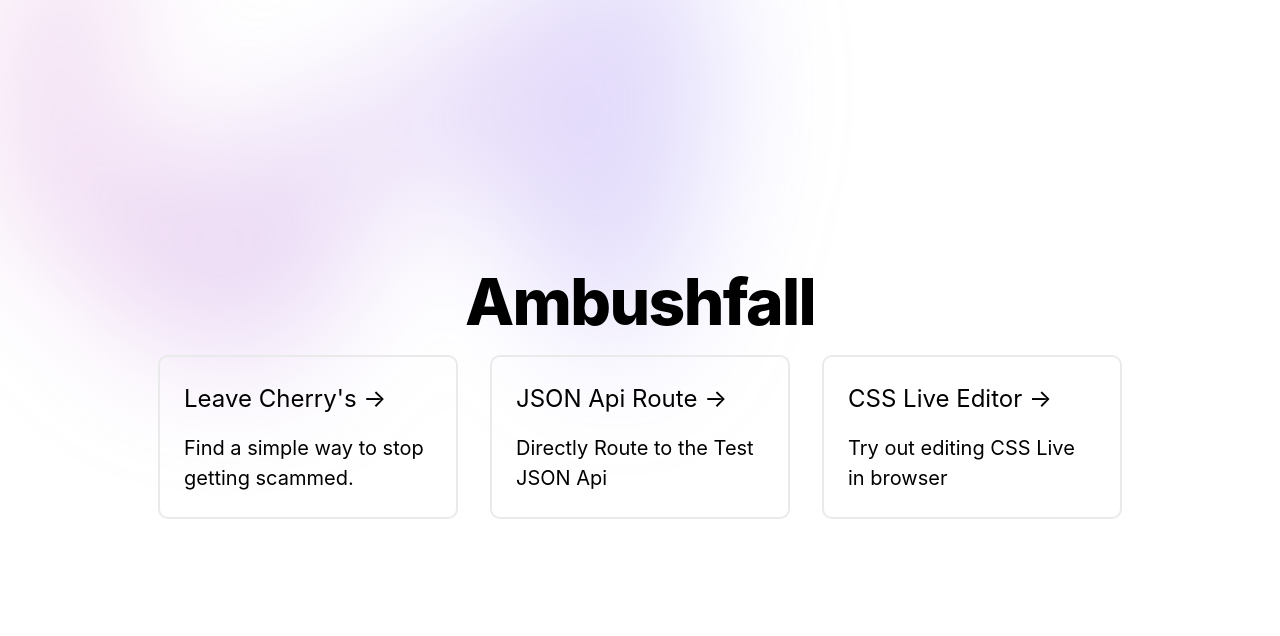
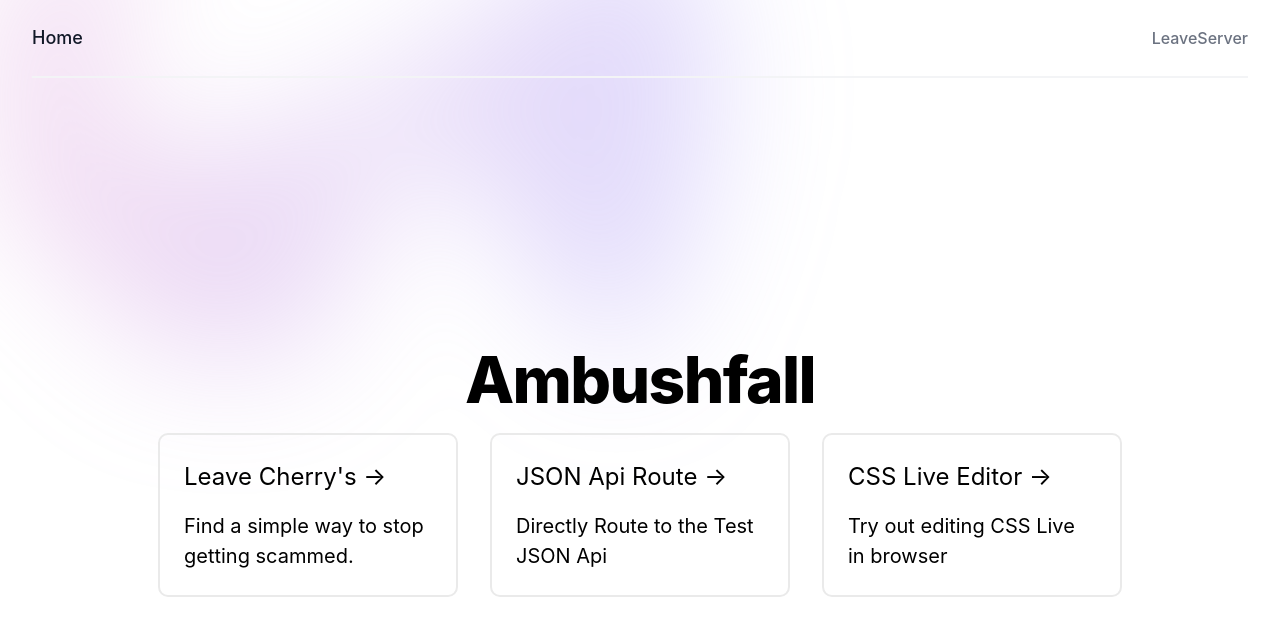
Before and after one commit to Ambushfall/turborepo, a Next.js app: page / in a window 1280 px wide. Shown: the top 636 px of the page. Built offline with nearby package versions, Linux system fonts and the light colour scheme.

Commit message:
Adding Header

```diff
--- a/app/layout.tsx
+++ b/app/layout.tsx
@@ -1,5 +1,7 @@
 import './globals.css'
 import GradientBG from './gradientBackground'
+import Navigation from './navigation'
+
 
 export default function RootLayout({
   children,
@@ -14,6 +16,7 @@ export default function RootLayout({
       */}
       <head />
       <body>
+        <Navigation/>
         <GradientBG/>
         {children}
         </body>
--- /dev/null
+++ b/app/navigation.tsx
@@ -0,0 +1,22 @@
+import Link from "next/link";
+
+
+
+const Navigation = () => {
+
+const linkStyle = `text-base font-medium text-gray-500 hover:text-gray-900 transition duration-150 ease-in-out dark:text-white dark:hover:text-gray-200`
+  return (
+      <div className="max-w-7xl mx-auto px-4 sm:px-6 lg:px-8">
+        <div className="flex justify-between items-center border-b-2 border-gray-100 py-6">
+          <div>
+            <Link href={'/'}  className="text-lg font-medium text-gray-900 dark:text-white">Home</Link>
+          </div>
+          <nav className="hidden md:flex space-x-8">
+            <Link href='/leaveserver'  className={linkStyle}>LeaveServer</Link>
+          </nav>
+        </div>
+      </div>
+  )
+}
+
+export default Navigation;
```
